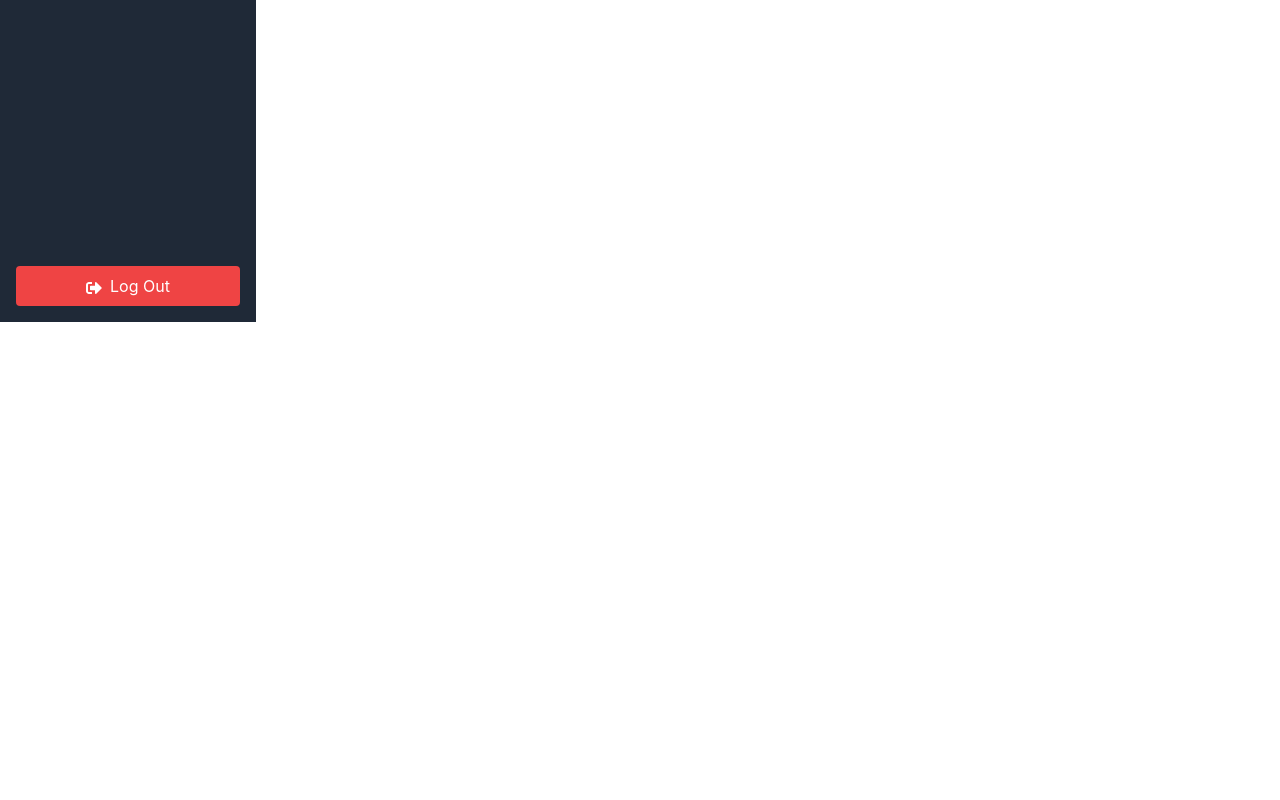
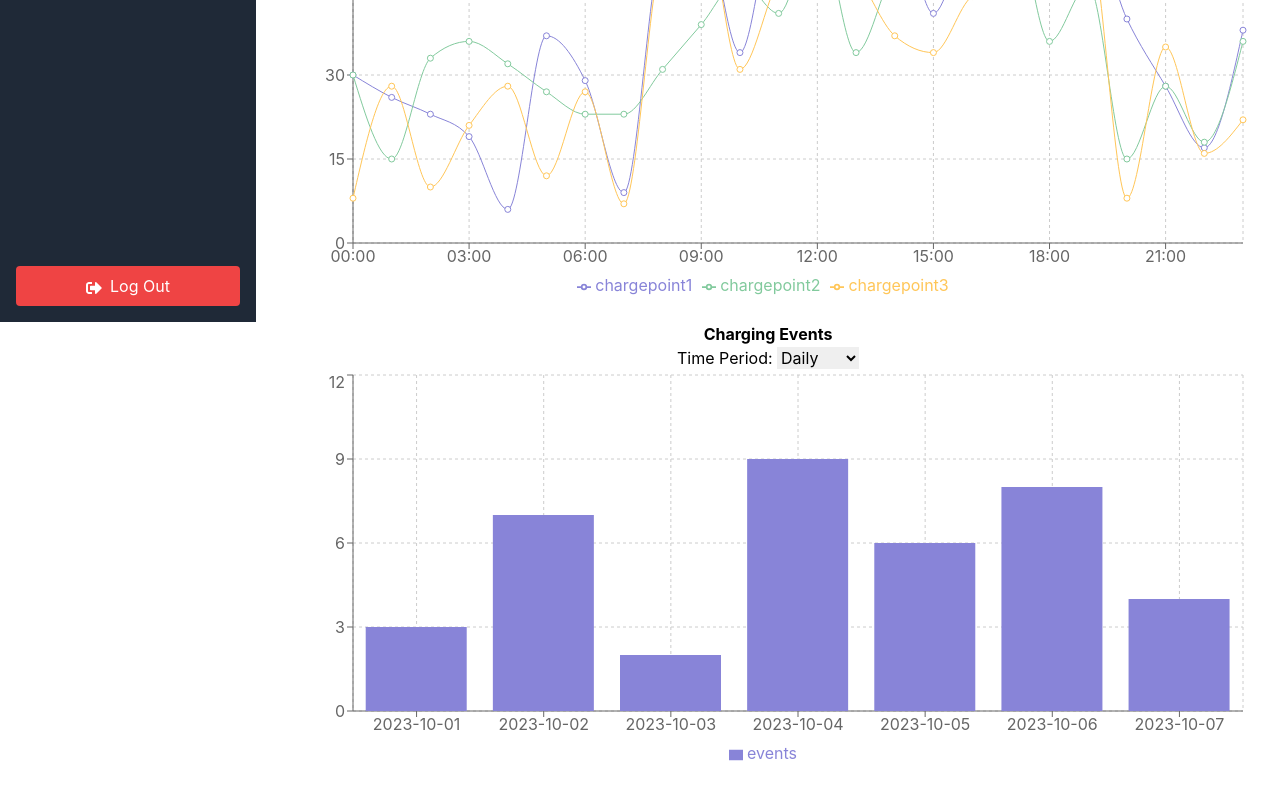
Before and after one commit to moe-dev98/EV-Management, a React (Create React App) app in the folder frontend/: page /analytics in a window 1280 px wide. Shown: the part 478-1278 px from the top of the page. Before the commit the page ends 800 px from the top, so only its background shows below. Built offline with nearby package versions, Linux system fonts and the light colour scheme.

Commit message:
add analytics section

```diff
--- a/frontend/package.json
+++ b/frontend/package.json
@@ -16,6 +16,7 @@
     "react-leaflet": "^5.0.0",
     "react-router-dom": "^7.2.0",
     "react-scripts": "5.0.1",
+    "recharts": "^2.15.1",
     "web-vitals": "^2.1.4"
   },
   "scripts": {
--- /dev/null
+++ b/frontend/src/components/BarChartCard.jsx
@@ -0,0 +1,38 @@
+import { useState } from 'react';
+import { BarChart, Bar, XAxis, YAxis, CartesianGrid, Tooltip, Legend, ResponsiveContainer } from 'recharts';
+import data from '../data/chargingEvents.json';
+
+const BarChartCard = ({ title }) => {
+  const [timePeriod, setTimePeriod] = useState('daily');
+
+  const handleTimePeriodChange = (event) => {
+    setTimePeriod(event.target.value);
+  };
+
+  return (
+    <div>
+      <h2 className="text-center font-bold">{title}</h2>
+      <div className="text-center">
+        <label htmlFor="timePeriod">Time Period: </label>
+        <select id="timePeriod" value={timePeriod} onChange={handleTimePeriodChange}>
+          <option value="daily">Daily</option>
+          <option value="weekly">Weekly</option>
+          <option value="monthly">Monthly</option>
+          <option value="yearly">Yearly</option>
+        </select>
+      </div>
+      <ResponsiveContainer width="100%" height={400}>
+        <BarChart data={data[timePeriod]}>
+          <CartesianGrid strokeDasharray="3 3" />
+          <XAxis dataKey={timePeriod === 'daily' ? 'date' : timePeriod === 'weekly' ? 'week' : timePeriod === 'monthly' ? 'month' : 'year'} />
+          <YAxis />
+          <Tooltip />
+          <Legend />
+          <Bar dataKey="events" fill="#8884d8" />
+        </BarChart>
+      </ResponsiveContainer>
+    </div>
+  );
+};
+
+export default BarChartCard;
--- /dev/null
+++ b/frontend/src/components/LineChartCard.jsx
@@ -0,0 +1,24 @@
+import { LineChart, Line, XAxis, YAxis, CartesianGrid, Tooltip, Legend, ResponsiveContainer } from 'recharts';
+import data from '../data/chartData.json';
+
+const LineChartCard = ({ title, dataKey1, dataKey2, dataKey3 }) => {
+  return (
+    <div>
+      <h2 className="text-center font-bold">{title}</h2>
+      <ResponsiveContainer width="100%" height={400}>
+        <LineChart data={data} title={title}>
+          <CartesianGrid strokeDasharray="3 3" />
+          <XAxis dataKey="hour" interval={2} />
+          <YAxis />
+          <Tooltip />
+          <Legend />
+          <Line type="monotone" dataKey={dataKey1} stroke="#8884d8" />
+          <Line type="monotone" dataKey={dataKey2} stroke="#82ca9d" />
+          <Line type="monotone" dataKey={dataKey3} stroke="#ffc658" />
+        </LineChart>
+      </ResponsiveContainer>
+    </div>
+  );
+};
+
+export default LineChartCard;
--- /dev/null
+++ b/frontend/src/components/NumberCard.jsx
@@ -0,0 +1,12 @@
+import React from 'react';
+
+const NumberCard = ({ title, number }) => {
+  return (
+    <div className="bg-white shadow-lg rounded-2xl p-6 text-center border border-gray-200 flex-grow">
+      <h2 className="text-xl font-semibold text-gray-700">{title}</h2>
+      <p className="text-3xl font-bold text-gray-900 mt-2">{number}</p>
+    </div>
+  );
+};
+
+export default NumberCard;
--- a/frontend/src/components/StationList.jsx
+++ b/frontend/src/components/StationList.jsx
@@ -12,7 +12,7 @@ const StationList = () => {
   });
 
   useEffect(() => {
-    fetch('/stations.json')
+    fetch('/data/stations.json')
       .then(response => response.json())
       .then(data => setStations(data))
       .catch(error => console.error('Error fetching station data:', error));
--- /dev/null
+++ b/frontend/src/data/chargingEvents.json
@@ -0,0 +1,45 @@
+{
+    "daily": [
+        { "date": "2023-10-01", "events": 3 },
+        { "date": "2023-10-02", "events": 7 },
+        { "date": "2023-10-03", "events": 2 },
+        { "date": "2023-10-04", "events": 9 },
+        { "date": "2023-10-05", "events": 6 },
+        { "date": "2023-10-06", "events": 8 },
+        { "date": "2023-10-07", "events": 4 }
+    ],
+    "weekly": [
+        { "week": "2023-W40", "events": 90 },
+        { "week": "2023-W41", "events": 55 },
+        { "week": "2023-W42", "events": 47 },
+        { "week": "2023-W43", "events": 53 },
+        { "week": "2023-W44", "events": 49 },
+        { "week": "2023-W45", "events": 20 },
+        { "week": "2023-W46", "events": 58 },
+        { "week": "2023-W47", "events": 64 },
+        { "week": "2023-W48", "events": 100 },
+        { "week": "2023-W49", "events": 26 },
+        { "week": "2023-W50", "events": 77 },
+        { "week": "2023-W51", "events": 55 }
+    ],
+    "monthly": [
+        { "month": "2023-01", "events": 280 },
+        { "month": "2023-02", "events": 105 },
+        { "month": "2023-03", "events": 130 },
+        { "month": "2023-04", "events": 110 },
+        { "month": "2023-05", "events": 240 },
+        { "month": "2023-06", "events": 150 },
+        { "month": "2023-07", "events": 290 },
+        { "month": "2023-08", "events": 270 },
+        { "month": "2023-09", "events": 280 },
+        { "month": "2023-10", "events": 220 },
+        { "month": "2023-11", "events": 190 },
+        { "month": "2023-12", "events": 310 }
+    ],
+    "yearly": [
+        { "year": "2020", "events": 2500 },
+        { "year": "2021", "events": 3070 },
+        { "year": "2022", "events": 2300 },
+        { "year": "2023", "events": 2750 }
+    ]
+}
--- /dev/null
+++ b/frontend/src/data/chartData.json
@@ -0,0 +1,26 @@
+[
+    { "hour": "00:00", "chargepoint1": 30, "chargepoint2": 30, "chargepoint3": 8 },
+    { "hour": "01:00", "chargepoint1": 26, "chargepoint2": 15, "chargepoint3": 28 },
+    { "hour": "02:00", "chargepoint1": 23, "chargepoint2": 33, "chargepoint3": 10 },
+    { "hour": "03:00", "chargepoint1": 19, "chargepoint2": 36, "chargepoint3": 21 },
+    { "hour": "04:00", "chargepoint1": 6, "chargepoint2": 32, "chargepoint3": 28 },
+    { "hour": "05:00", "chargepoint1": 37, "chargepoint2": 27, "chargepoint3": 12 },
+    { "hour": "06:00", "chargepoint1": 29, "chargepoint2": 23, "chargepoint3": 27 },
+    { "hour": "07:00", "chargepoint1": 9, "chargepoint2": 23, "chargepoint3": 7 },
+    { "hour": "08:00", "chargepoint1": 53, "chargepoint2": 31, "chargepoint3": 52 },
+    { "hour": "09:00", "chargepoint1": 58, "chargepoint2": 39, "chargepoint3": 60 },
+    { "hour": "10:00", "chargepoint1": 34, "chargepoint2": 47, "chargepoint3": 31 },
+    { "hour": "11:00", "chargepoint1": 60, "chargepoint2": 41, "chargepoint3": 47 },
+    { "hour": "12:00", "chargepoint1": 46, "chargepoint2": 57, "chargepoint3": 54 },
+    { "hour": "13:00", "chargepoint1": 49, "chargepoint2": 34, "chargepoint3": 48 },
+    { "hour": "14:00", "chargepoint1": 60, "chargepoint2": 49, "chargepoint3": 37 },
+    { "hour": "15:00", "chargepoint1": 41, "chargepoint2": 54, "chargepoint3": 34 },
+    { "hour": "16:00", "chargepoint1": 55, "chargepoint2": 57, "chargepoint3": 44 },
+    { "hour": "17:00", "chargepoint1": 51, "chargepoint2": 60, "chargepoint3": 46 },
+    { "hour": "18:00", "chargepoint1": 47, "chargepoint2": 36, "chargepoint3": 56 },
+    { "hour": "19:00", "chargepoint1": 57, "chargepoint2": 46, "chargepoint3": 55 },
+    { "hour": "20:00", "chargepoint1": 40, "chargepoint2": 15, "chargepoint3": 8 },
+    { "hour": "21:00", "chargepoint1": 28, "chargepoint2": 28, "chargepoint3": 35 },
+    { "hour": "22:00", "chargepoint1": 17, "chargepoint2": 18, "chargepoint3": 16 },
+    { "hour": "23:00", "chargepoint1": 38, "chargepoint2": 36, "chargepoint3": 22 }
+  ]
--- a/frontend/src/pages/Analytics.jsx
+++ b/frontend/src/pages/Analytics.jsx
@@ -1,10 +1,21 @@
-
-import React from 'react';
+import LineChartCard from '../components/LineChartCard';
+import NumberCard from '../components/NumberCard';
+import BarChartCard from '../components/BarChartCard';
 
 const Analytics = () => {
   return (
-    <div>
-      <h1>Analytics</h1>
+    <div className="p-4">
+      <div className='flex flex-wrap justify-center gap-10 mt-5 mb-5 flex-grow'>
+        <NumberCard title="Number Of Charging Events " number={132} />
+        <NumberCard title="Current Concurrency Factor (%)" number={55} />
+        <NumberCard title="Total Energy Charged (Kwh)" number={12345} />
+      </div>
+      <div className='mt-5'>
+        <LineChartCard title="Daily Charging values (in kW) per chargepoint" dataKey1="chargepoint1" dataKey2="chargepoint2" dataKey3="chargepoint3" />
+      </div>
+      <div className='mt-5'>
+        <BarChartCard title="Charging Events" />
+      </div>
     </div>
   );
 };
```
Also changed, not shown: frontend/src/styles.css (added, +22 -0 lines), frontend/src/components/MapComponent.css (deleted), 1 other file (tests, documents, lock files or other folders).
